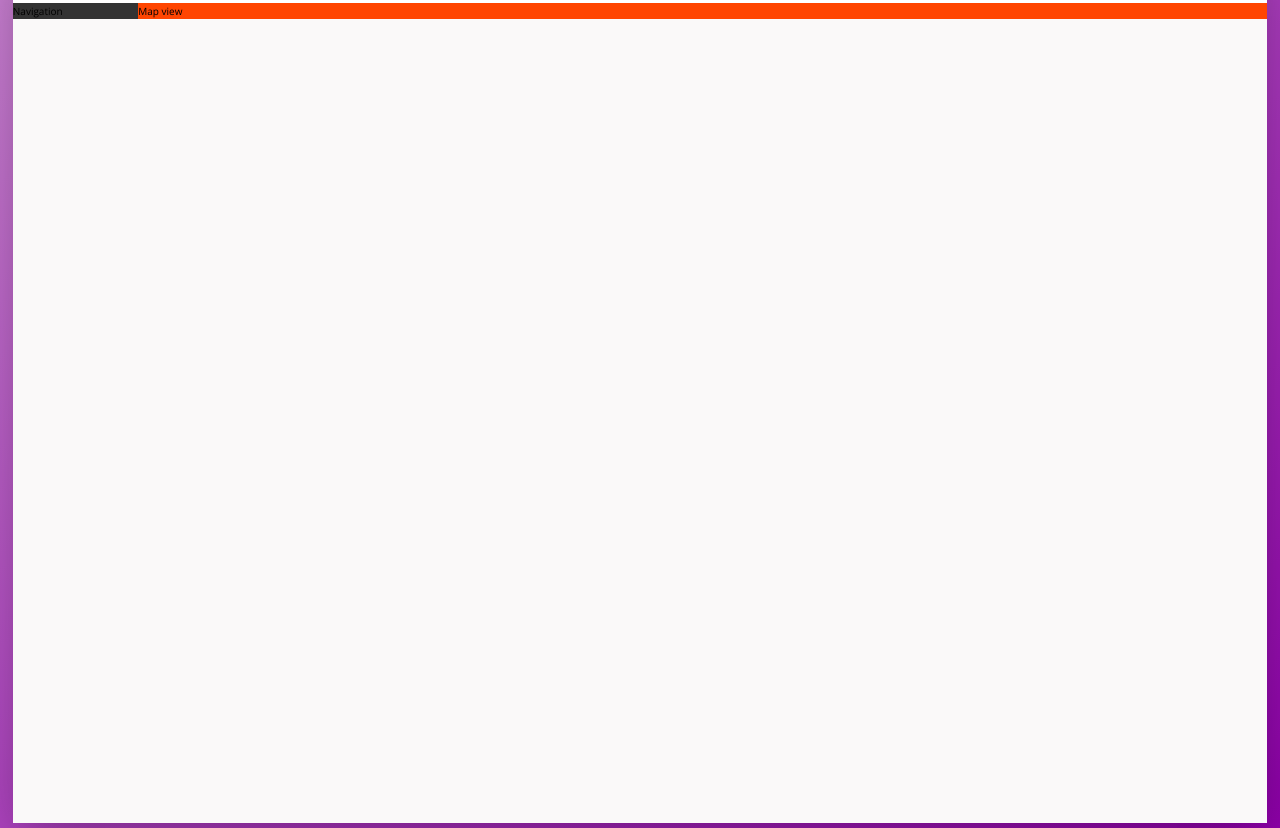
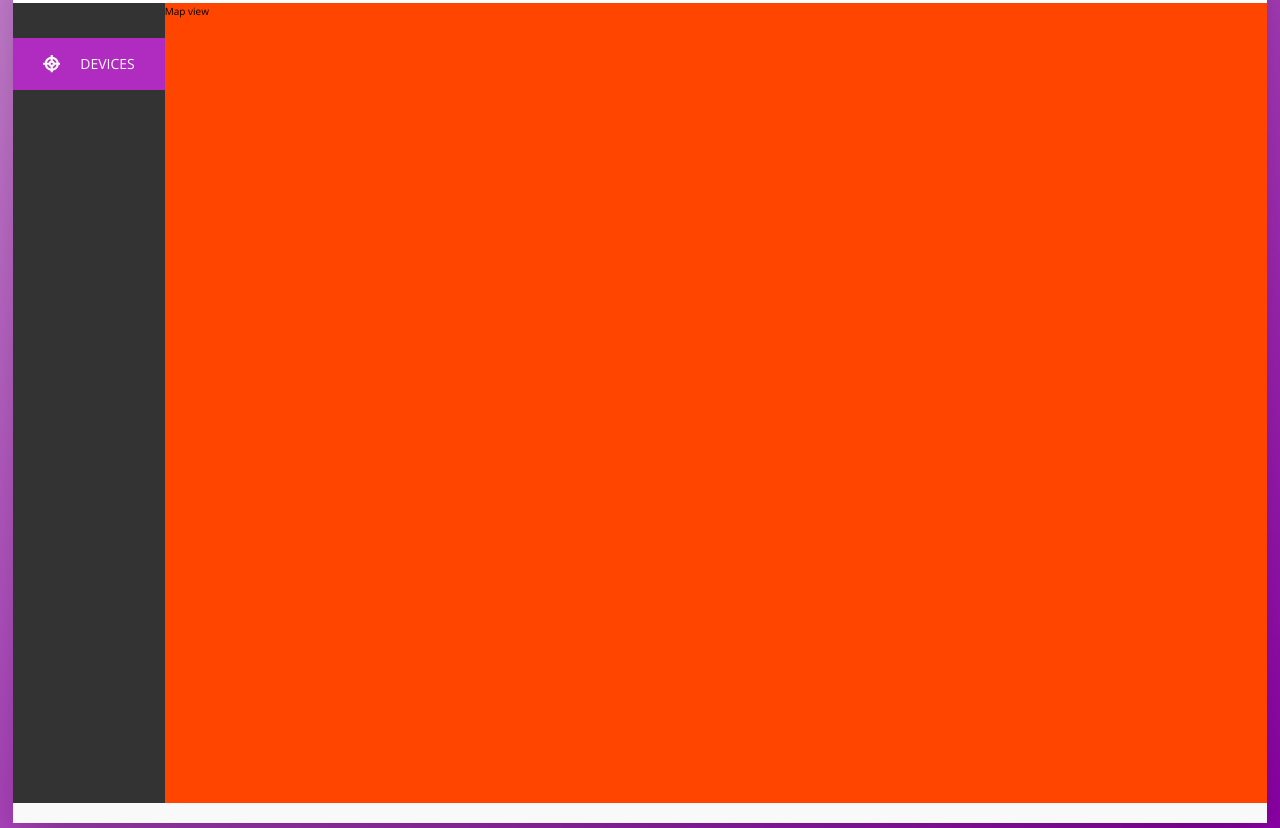
Before and after one commit to SDBowen/circle-gps-dashboard-mockup, a website: page dashboard/index.html in a window 1280 px wide. Shown: the part 88-916 px from the top of the page. Drawn offline with nearby package versions, Linux system fonts and the light colour scheme.

Commit message:
Add side nav bar menu option

```diff
--- a/dashboard/index.html
+++ b/dashboard/index.html
@@ -28,7 +28,19 @@
       </header>
 
       <div class="content">
-        <nav class="sidebar">Navigation</nav>
+        <nav class="sidebar">
+          <ul class="side-nav">
+            <li class="side-nav__item side-nav__item--active">
+              <a href="#" class="side-nav__link">
+                <svg class="side-nav__icon">
+                  <use xlink:href="img/symbol.svg#icon-target"></use>
+                </svg>
+                <span>Devices</span>
+              </a>
+            </li>
+          </ul>
+        </nav>
+
         <main class="map-view">Map view</main>
       </div>
     </div>
--- a/dashboard/sass/_components.scss
+++ b/dashboard/sass/_components.scss
@@ -26,3 +26,63 @@
     background-color: var(--color-grey-light-2);
   }
 }
+
+// ////////////////////////////
+// SIDE NAVIGATION
+.side-nav {
+  font-size: 1.4rem;
+  list-style: none;
+  margin-top: 3.5rem;
+
+  &__item {
+    position: relative;
+
+    &:not(:last-child) {
+      margin-bottom: 0.5rem;
+    }
+  }
+
+  &__item::before {
+    content: "";
+    position: absolute;
+    top: 0;
+    left: 0;
+    height: 100%;
+    width: 3px;
+    background-color: var(--color-primary);
+    transform: scaleY(0);
+    transition: transform 0.2s, width 0.4s cubic-bezier(1, 0, 0, 1) 0.2s,
+      background-color 0.1s;
+  }
+
+  &__item:hover::before,
+  &__item--active::before {
+    transform: scaleY(1);
+    width: 100%;
+  }
+
+  &__item:active::before {
+    background-color: var(--color-primary-light);
+  }
+
+  &__link:link,
+  &__link:visited {
+    color: var(--color-grey-light-1);
+    text-decoration: none;
+    text-transform: uppercase;
+    display: block;
+    padding: 1.5rem 3rem;
+    position: relative;
+    z-index: 10;
+
+    display: flex;
+    align-items: center;
+  }
+
+  &__icon {
+    width: 1.75rem;
+    height: 1.75rem;
+    margin-right: 2rem;
+    fill: currentColor;
+  }
+}
--- a/dashboard/sass/_layout.scss
+++ b/dashboard/sass/_layout.scss
@@ -25,11 +25,17 @@
   background-color: var(--color-grey-dark-1);
 
   flex: 0 0 10%;
+
+  display: flex;
+  flex-direction: column;
 }
 
 .map-view {
   background-color: #fff;
 
+  // testing
+  height: 80rem;
+
   flex: 1;
   background-color: orangered;
 }
```
Also changed, not shown: dashboard/img/demo-external-svg.html (added, +36 -0 lines), dashboard/css/style.css, dashboard/img/symbol.svg (added).
